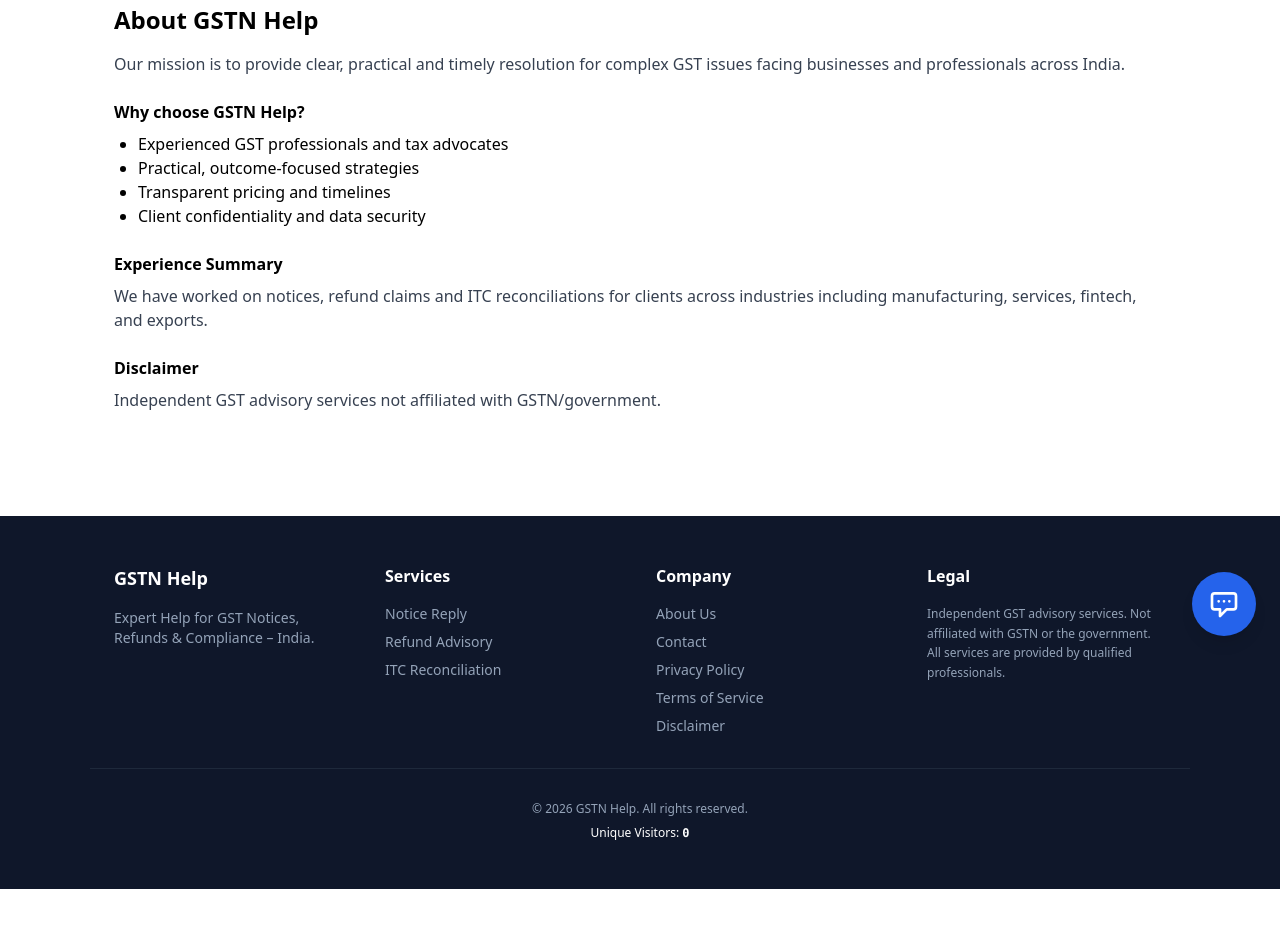
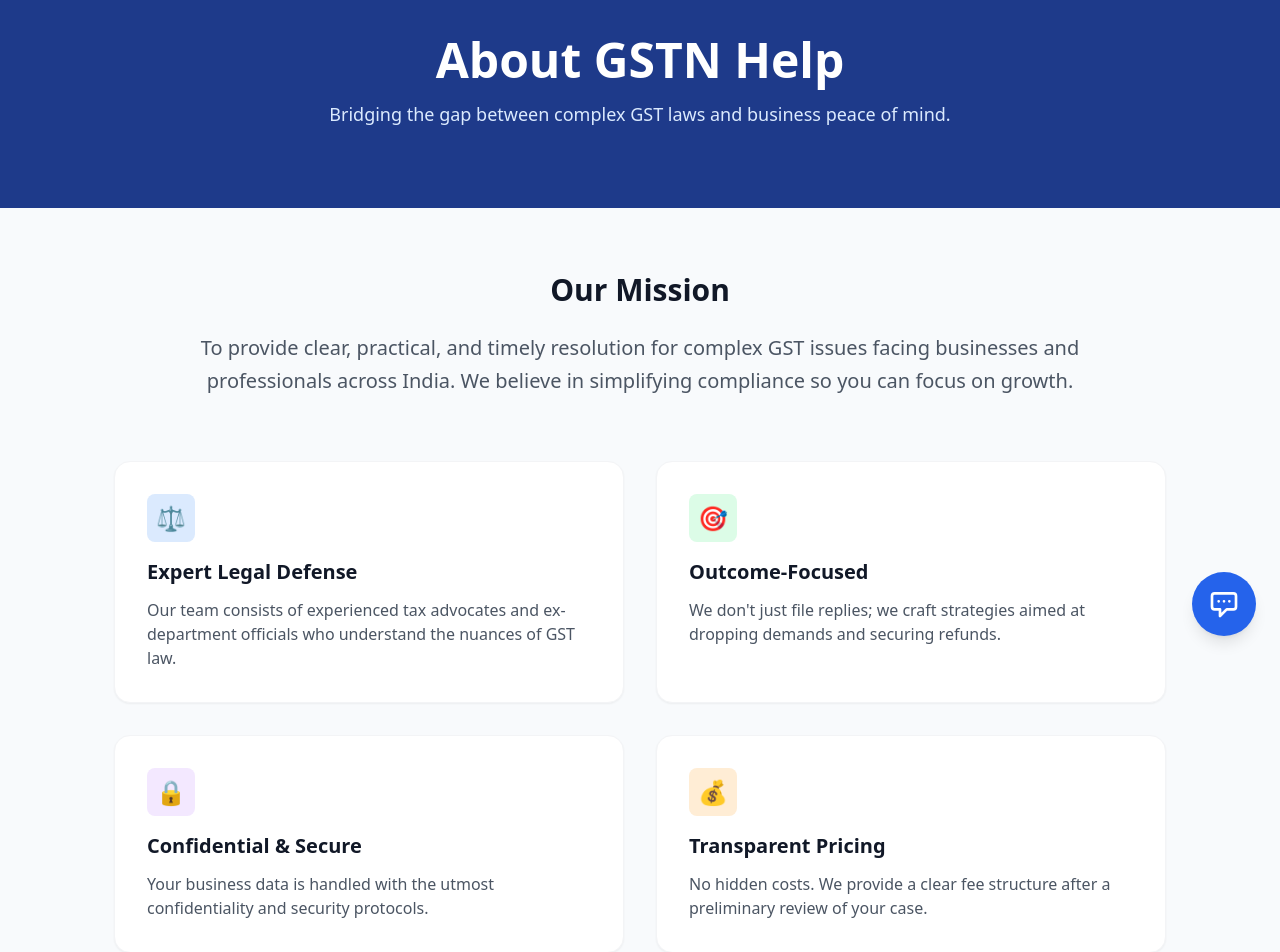
Before and after one commit to AkhandGit-dev/gstnhelp.in, a Next.js app: page /about in a window 1280 px wide. Shown: the part 140-1092 px from the top of the page. Before the commit the page ends 1029 px from the top, so only its background shows below. Built offline with nearby package versions, Linux system fonts and the light colour scheme.

Commit message:
feat: add

```diff
--- a/src/pages/about.tsx
+++ b/src/pages/about.tsx
@@ -1,30 +1,66 @@
 import React from 'react';
 import Head from 'next/head';
+import Link from 'next/link';
 
 const About = () => {
   return (
-    <div className="container mx-auto px-6 py-12">
+    <div className="bg-slate-50 min-h-screen">
       <Head>
         <title>About — GSTN Help</title>
         <meta name="description" content="Why choose GSTN Help: experienced GST professionals providing independent advisory and representation." />
       </Head>
 
-      <h1 className="text-2xl font-bold">About GSTN Help</h1>
-      <p className="mt-4 text-gray-700">Our mission is to provide clear, practical and timely resolution for complex GST issues facing businesses and professionals across India.</p>
+      {/* Hero Section */}
+      <div className="bg-blue-900 text-white py-20">
+        <div className="container mx-auto px-6 text-center">
+          <h1 className="text-4xl md:text-5xl font-bold mb-4">About GSTN Help</h1>
+          <p className="text-blue-100 text-lg max-w-2xl mx-auto">
+            Bridging the gap between complex GST laws and business peace of mind.
+          </p>
+        </div>
+      </div>
 
-      <h3 className="mt-6 font-semibold">Why choose GSTN Help?</h3>
-      <ul className="list-disc pl-6 mt-2">
-        <li>Experienced GST professionals and tax advocates</li>
-        <li>Practical, outcome-focused strategies</li>
-        <li>Transparent pricing and timelines</li>
-        <li>Client confidentiality and data security</li>
-      </ul>
+      <div className="container mx-auto px-6 py-16">
+        {/* Mission */}
+        <div className="max-w-4xl mx-auto text-center mb-16">
+          <h2 className="text-3xl font-bold text-gray-900 mb-6">Our Mission</h2>
+          <p className="text-xl text-gray-600 leading-relaxed">
+            To provide clear, practical, and timely resolution for complex GST issues facing businesses and professionals across India. We believe in simplifying compliance so you can focus on growth.
+          </p>
+        </div>
 
-      <h3 className="mt-6 font-semibold">Experience Summary</h3>
-      <p className="mt-2 text-gray-700">We have worked on notices, refund claims and ITC reconciliations for clients across industries including manufacturing, services, fintech, and exports.</p>
+        {/* Why Choose Us Grid */}
+        <div className="grid grid-cols-1 md:grid-cols-2 gap-8 mb-16">
+          <div className="bg-white p-8 rounded-2xl shadow-sm border border-gray-100 hover:shadow-md transition-shadow">
+            <div className="w-12 h-12 bg-blue-100 text-blue-600 rounded-lg flex items-center justify-center mb-4 text-2xl">⚖️</div>
+            <h3 className="text-xl font-bold text-gray-900 mb-3">Expert Legal Defense</h3>
+            <p className="text-gray-600">Our team consists of experienced tax advocates and ex-department officials who understand the nuances of GST law.</p>
+          </div>
+          <div className="bg-white p-8 rounded-2xl shadow-sm border border-gray-100 hover:shadow-md transition-shadow">
+            <div className="w-12 h-12 bg-green-100 text-green-600 rounded-lg flex items-center justify-center mb-4 text-2xl">🎯</div>
+            <h3 className="text-xl font-bold text-gray-900 mb-3">Outcome-Focused</h3>
+            <p className="text-gray-600">We don't just file replies; we craft strategies aimed at dropping demands and securing refunds.</p>
+          </div>
+          <div className="bg-white p-8 rounded-2xl shadow-sm border border-gray-100 hover:shadow-md transition-shadow">
+            <div className="w-12 h-12 bg-purple-100 text-purple-600 rounded-lg flex items-center justify-center mb-4 text-2xl">🔒</div>
+            <h3 className="text-xl font-bold text-gray-900 mb-3">Confidential & Secure</h3>
+            <p className="text-gray-600">Your business data is handled with the utmost confidentiality and security protocols.</p>
+          </div>
+          <div className="bg-white p-8 rounded-2xl shadow-sm border border-gray-100 hover:shadow-md transition-shadow">
+            <div className="w-12 h-12 bg-orange-100 text-orange-600 rounded-lg flex items-center justify-center mb-4 text-2xl">💰</div>
+            <h3 className="text-xl font-bold text-gray-900 mb-3">Transparent Pricing</h3>
+            <p className="text-gray-600">No hidden costs. We provide a clear fee structure after a preliminary review of your case.</p>
+          </div>
+        </div>
 
-      <h3 className="mt-6 font-semibold">Disclaimer</h3>
-      <p className="mt-2 text-gray-700">Independent GST advisory services not affiliated with GSTN/government.</p>
+        {/* CTA */}
+        <div className="bg-gradient-to-r from-blue-600 to-blue-800 rounded-3xl p-12 text-center text-white shadow-xl">
+          <h2 className="text-3xl font-bold mb-6">Ready to resolve your GST issue?</h2>
+          <Link href="/submit" className="inline-block bg-white text-blue-800 font-bold px-8 py-4 rounded-xl hover:bg-blue-50 transition-colors shadow-lg">
+            Get a Free Case Review
+          </Link>
+        </div>
+      </div>
     </div>
   );
 };
--- a/src/pages/contact.tsx
+++ b/src/pages/contact.tsx
@@ -3,16 +3,59 @@ import Head from 'next/head';
 
 const Contact = () => {
   return (
-    <div className="container mx-auto px-6 py-12">
+    <div className="bg-slate-50 min-h-screen py-12">
       <Head>
         <title>Contact — GSTN Help</title>
         <meta name="description" content="Contact GSTN Help via email, phone or WhatsApp for prompt assistance with GST notices and refunds." />
       </Head>
 
-      <h1 className="text-2xl font-bold">Contact Us</h1>
-      <div className="mt-4">
-        <p>Email: <a className="text-blue-600" href="mailto:support@gstnhelp.in">support@gstnhelp.in</a></p>
-        <p className="mt-4">WhatsApp: <a className="text-green-600" href="https://wa.me/918793552739?text=Hello%20I%20am%20visiting%20gstnhelp.in%20and%20need%20GST%20assistance">Chat on WhatsApp</a></p>
+      <div className="container mx-auto px-6 max-w-4xl">
+        <div className="text-center mb-12">
+          <h1 className="text-4xl font-bold text-gray-900">Get in Touch</h1>
+          <p className="mt-4 text-lg text-gray-600">We are here to help you with your GST compliance and litigation needs.</p>
+        </div>
+
+        <div className="grid grid-cols-1 md:grid-cols-2 gap-8">
+          {/* Contact Card */}
+          <div className="bg-white p-8 rounded-3xl shadow-lg border border-gray-100">
+            <h3 className="text-2xl font-bold text-gray-900 mb-6">Contact Information</h3>
+
+            <div className="space-y-6">
+              <div className="flex items-start gap-4">
+                <div className="w-10 h-10 bg-blue-100 rounded-full flex items-center justify-center text-blue-600 flex-shrink-0">
+                  <svg className="w-5 h-5" fill="none" stroke="currentColor" viewBox="0 0 24 24"><path strokeLinecap="round" strokeLinejoin="round" strokeWidth={2} d="M3 8l7.89 5.26a2 2 0 002.22 0L21 8M5 19h14a2 2 0 002-2V8a2 2 0 00-2-2H5a2 2 0 00-2 2v10a2 2 0 002 2z" /></svg>
+                </div>
+                <div>
+                  <p className="text-sm text-gray-500 font-semibold uppercase">Email Us</p>
+                  <a href="mailto:support@gstnhelp.in" className="text-lg font-medium text-blue-600 hover:underline">support@gstnhelp.in</a>
+                  <p className="text-sm text-gray-400 mt-1">For general inquiries and document submission.</p>
+                </div>
+              </div>
+
+              <div className="flex items-start gap-4">
+                <div className="w-10 h-10 bg-green-100 rounded-full flex items-center justify-center text-green-600 flex-shrink-0">
+                  <svg className="w-5 h-5" fill="none" stroke="currentColor" viewBox="0 0 24 24"><path strokeLinecap="round" strokeLinejoin="round" strokeWidth={2} d="M12 18h.01M8 21h8a2 2 0 002-2V5a2 2 0 00-2-2H8a2 2 0 00-2 2v14a2 2 0 002 2z" /></svg>
+                </div>
+                <div>
+                  <p className="text-sm text-gray-500 font-semibold uppercase">WhatsApp Support</p>
+                  <a href="https://wa.me/918793552739?text=Hello%20I%20am%20visiting%20gstnhelp.in%20and%20need%20GST%20assistance" className="text-lg font-medium text-green-600 hover:underline">Chat on WhatsApp</a>
+                  <p className="text-sm text-gray-400 mt-1">Fastest response (9 AM - 7 PM).</p>
+                </div>
+              </div>
+            </div>
+          </div>
+
+          {/* Quick Action Card */}
+          <div className="bg-gradient-to-br from-blue-900 to-slate-800 p-8 rounded-3xl shadow-lg text-white flex flex-col justify-center">
+            <h3 className="text-2xl font-bold mb-4">Have a Notice?</h3>
+            <p className="text-blue-100 mb-8 leading-relaxed">
+              Don't wait until the last date. Submit your notice details for a preliminary review by our experts.
+            </p>
+            <a href="/submit" className="bg-white text-blue-900 font-bold py-3 px-6 rounded-xl text-center hover:bg-blue-50 transition-colors shadow-md">
+              Submit Case for Review &rarr;
+            </a>
+          </div>
+        </div>
       </div>
     </div>
   );
--- a/src/pages/services.tsx
+++ b/src/pages/services.tsx
@@ -38,14 +38,24 @@ const Services = () => {
   ];
 
   return (
-    <div className="container mx-auto px-6 py-12">
+    <div className="bg-slate-50 min-h-screen">
       <Head>
         <title>Services — GSTN Help</title>
         <meta name="description" content="Detailed GST services: notice reply, refund advisory, ITC reconciliation, audit defense and appeals." />
       </Head>
 
-      <h1 className="text-2xl font-bold">Our Services</h1>
-      <div className="grid grid-cols-1 md:grid-cols-3 gap-6 mt-6">
+      {/* Hero */}
+      <div className="bg-white border-b border-gray-200 py-16">
+        <div className="container mx-auto px-6 text-center">
+          <h1 className="text-3xl md:text-5xl font-bold text-gray-900 mb-4">Our Professional Services</h1>
+          <p className="text-lg text-gray-600 max-w-2xl mx-auto">
+            Comprehensive GST solutions tailored for businesses, professionals, and MSMEs.
+          </p>
+        </div>
+      </div>
+
+      <div className="container mx-auto px-6 py-16">
+        <div className="grid grid-cols-1 md:grid-cols-3 gap-8">
         {services.map((s) => (
           <ServiceCard
             key={s.title}
@@ -55,6 +65,7 @@ const Services = () => {
             onAvail={() => setSelectedService(s.title)}
           />
         ))}
+        </div>
       </div>
       <ServiceInquiryModal isOpen={!!selectedService} onClose={() => setSelectedService(null)} serviceName={selectedService || ''} />
     </div>
```
